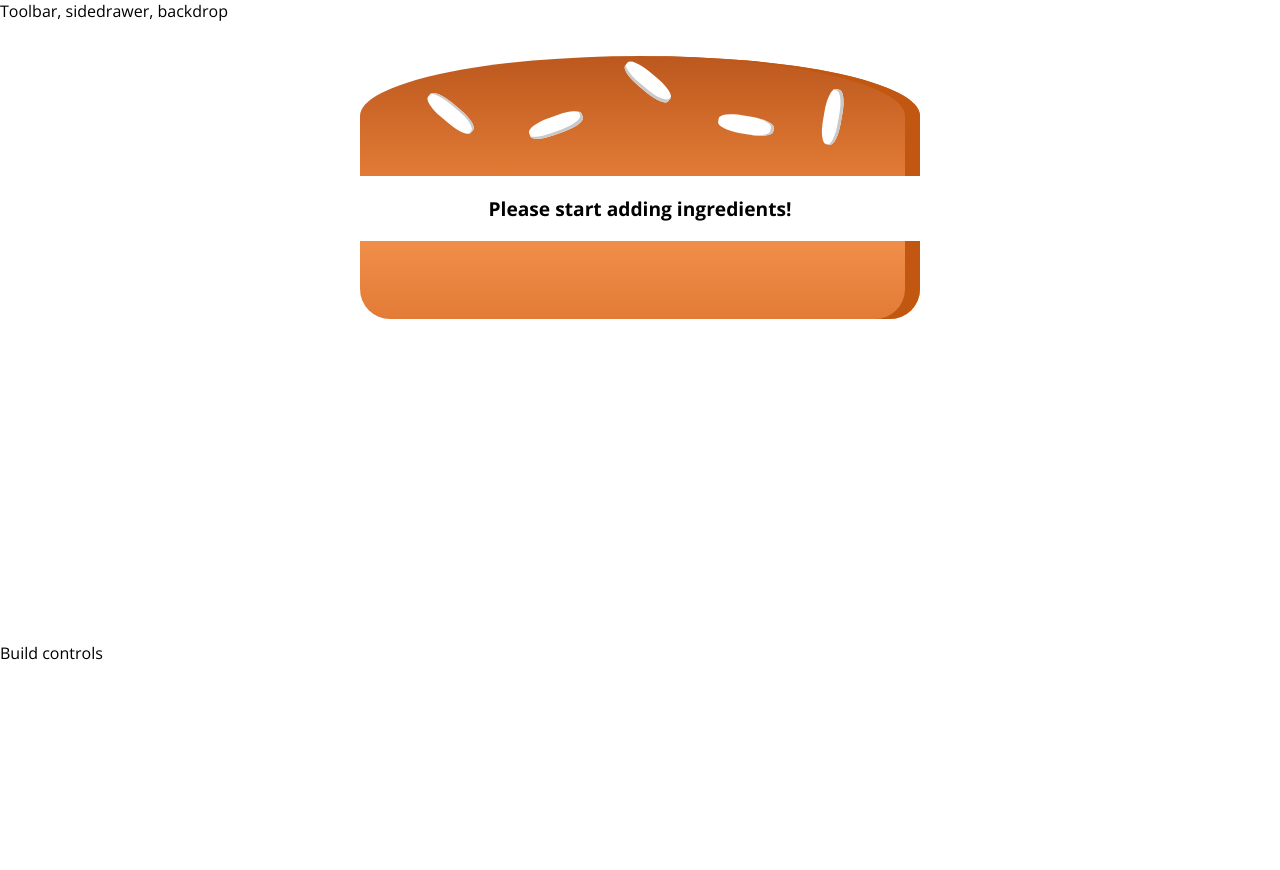
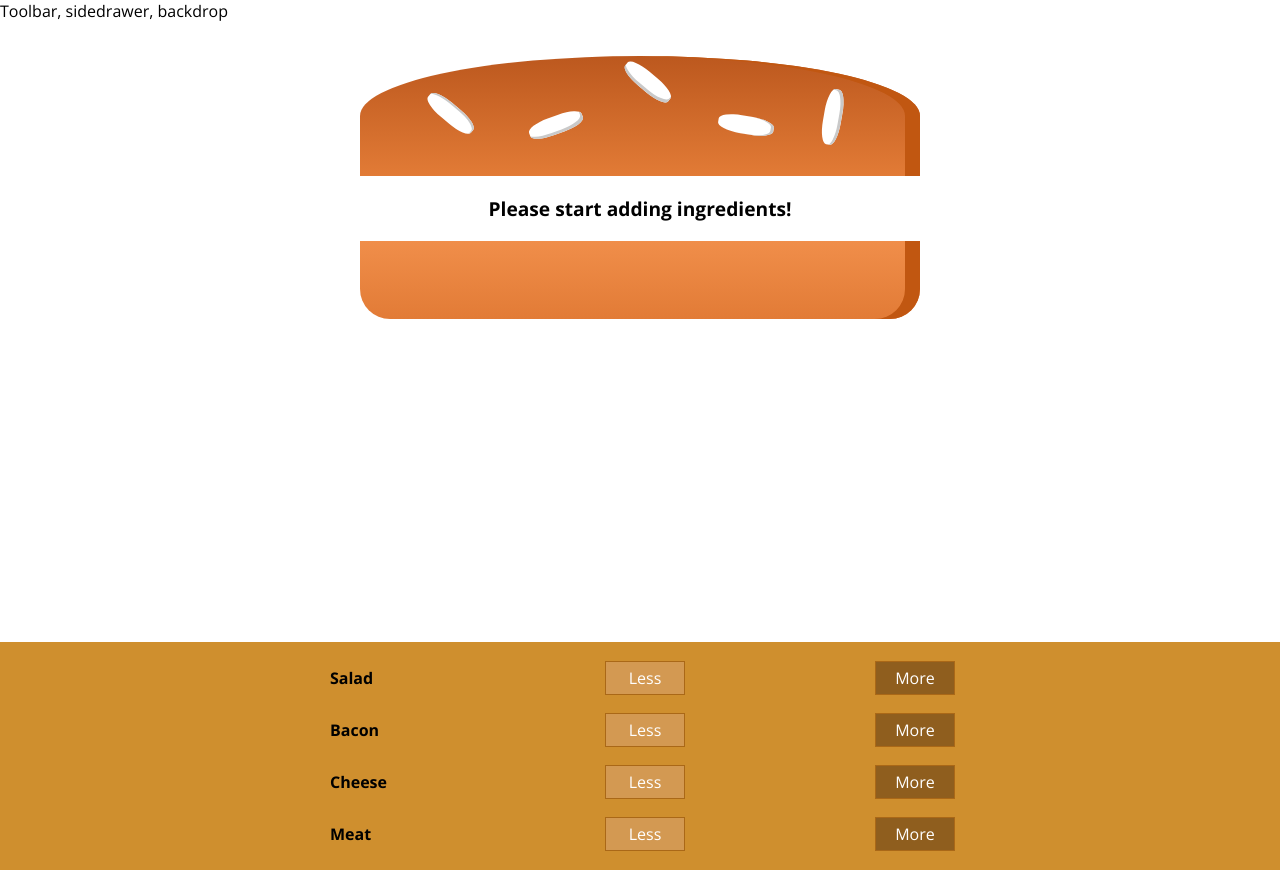
Before and after one commit to gonstoll/burger-builder-app, a React (Create React App) app: page / in a window 1280 px wide. Before the commit the page ends 800 px from the top, so only its background shows below. Built offline with nearby package versions, Linux system fonts and the light colour scheme.

Commit message:
Controls added - Add ingredient

```diff
--- /dev/null
+++ b/src/components/Burger/BuildControls/BuildControl/BuildControl.js
@@ -0,0 +1,18 @@
+import React from 'react';
+import PropTypes from 'prop-types';
+
+import classes from './BuildControl.module.css';
+
+const buildControl = props => (
+    <div className={classes.BuildControl}>
+        <div className={classes.Label}>{props.label}</div>
+        <button className={classes.Less} onClick={props.remove}>Less</button>
+        <button className={classes.More} onClick={props.add}>More</button>
+    </div>
+);
+
+buildControl.propTypes = {
+    label: PropTypes.string
+};
+
+export default buildControl;
--- /dev/null
+++ b/src/components/Burger/BuildControls/BuildControl/BuildControl.module.css
@@ -0,0 +1,59 @@
+.BuildControl {
+	display: flex;
+	justify-content: space-between;
+	align-items: center;
+    margin: 5px auto;
+    width: 50%;
+}
+
+.BuildControl button {
+	display: block;
+	font: inherit;
+	padding: 5px;
+	margin: 0 5px;
+	width: 80px;
+	border: 1px solid #aa6817;
+	cursor: pointer;
+	outline: none;
+}
+
+.BuildControl button:disabled {
+	background-color: #ac9980;
+	border: 1px solid #7e7365;
+	color: #ccc;
+	cursor: default;
+}
+
+.BuildControl button:hover:disabled {
+	background-color: #ac9980;
+	color: #ccc;
+	cursor: not-allowed;
+}
+
+.Label {
+	padding: 10px;
+	font-weight: bold;
+	width: 80px;
+}
+
+.BuildControl .Less {
+	background-color: #d39952;
+	color: white;
+}
+
+.BuildControl .More {
+	background-color: #8f5e1e;
+	color: white;
+}
+
+.BuildControl .Less:hover,
+.BuildControl .Less:active {
+	background-color: #daa972;
+	color: white;
+}
+
+.BuildControl .More:hover,
+.BuildControl .More:active {
+	background-color: #99703f;
+	color: white;
+}
--- a/src/components/Burger/BuildControls/BuildControls.js
+++ b/src/components/Burger/BuildControls/BuildControls.js
@@ -1,5 +1,25 @@
 import React from 'react';
 
-const buildControls = props => {};
+import classes from './BuildControls.module.css';
+import BuildControl from './BuildControl/BuildControl';
+
+const controls = [
+    { label: 'Salad', type: 'salad' },
+    { label: 'Bacon', type: 'bacon' },
+    { label: 'Cheese', type: 'cheese' },
+    { label: 'Meat', type: 'meat' },
+];
+
+const buildControls = props => (
+    <div className={classes.BuildControls}>
+        {controls.map(ctrl => (
+            <BuildControl
+                key={ctrl.label}
+                label={ctrl.label}
+                add={() => props.addIngredient(ctrl.type)}
+                remove={() => props.removeIngredient(ctrl.type)} />
+        ))}
+    </div>
+);
 
 export default buildControls;
--- /dev/null
+++ b/src/components/Burger/BuildControls/BuildControls.module.css
@@ -0,0 +1,9 @@
+.BuildControls {
+    width: 100%;
+    background-color: #CF8F2E;
+    display: flex;
+    flex-direction: column;
+    box-shadow: 0 2px 1px #ccc;
+    margin: auto;
+    padding: 10px 0;
+}
--- a/src/containers/BurgerBuilder/BurgerBuilder.js
+++ b/src/containers/BurgerBuilder/BurgerBuilder.js
@@ -2,6 +2,14 @@
 
 import Aux from './../../hoc/Aux';
 import Burger from './../../components/Burger/Burger';
+import BuildControls from './../../components/Burger/BuildControls/BuildControls';
+
+const INGREDIENTS_PRICES = {
+	salad: 0.3,
+	bacon: 0.7,
+	cheese: 0.5,
+	meat: 1.3,
+};
 
 class BurgerBuilder extends Component {
     state = {
@@ -10,14 +18,31 @@
             bacon: 0,
             cheese: 0,
             meat: 0
-        }
+        },
+        totalPrice: 4.99
     }
+
+    addIngredientHandler = type => {
+        const oldCount = this.state.ingredients[type];
+        const updatedCount = oldCount + 1;
+        const updatedIngredients = { ...this.state.ingredients };
+        updatedIngredients[type] = updatedCount;
+        const updatedPrice = INGREDIENTS_PRICES[type] + this.state.totalPrice;
+        this.setState({
+            ingredients: updatedIngredients,
+            totalPrice: updatedPrice
+        })
+    }
+
+    removeIngredientHandler = type => {}
 
     render() {
         return (
             <Aux>
                 <Burger ingredients={this.state.ingredients} />
-                <div>Build controls</div>
+                <BuildControls
+                    addIngredient={this.addIngredientHandler}
+                    removeIngredient={this.removeIngredientHandler} />
             </Aux>
         );
     }
```
Also changed, not shown: 1 other file (tests, documents, lock files or other folders).
